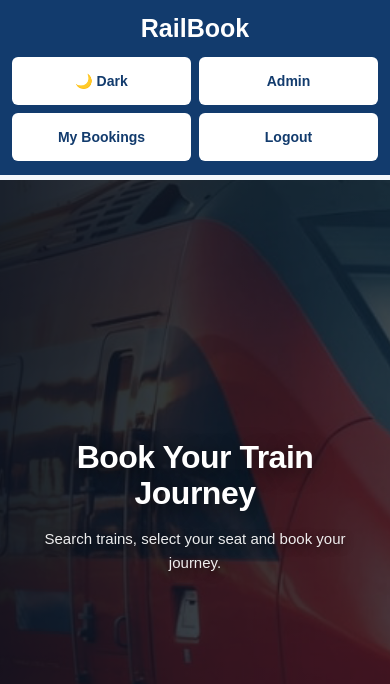
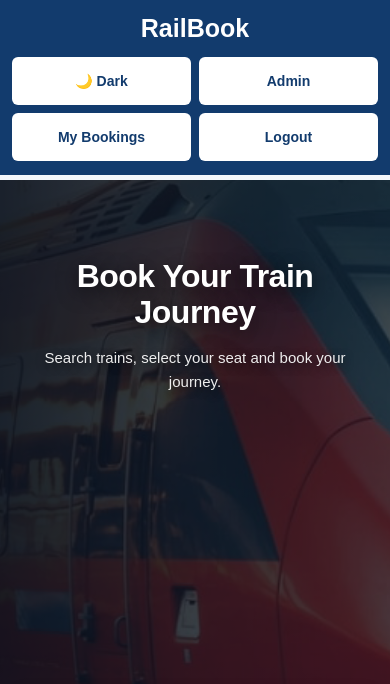
Before and after one commit to RahulDebnath007/railway-booking-system, a React (Vite) app in the folder client/: page / in a window 390 px wide. Shown: the top 684 px of the page. Built offline with nearby package versions, Linux system fonts and the light colour scheme; no server answers; sample sign-in values are in the browser's storage.

Commit message:
css final

```diff
--- a/client/src/index.css
+++ b/client/src/index.css
@@ -2037,7 +2037,7 @@ body.dark-mode .railbook-search-error {
     }
 
     .home-hero + .search-card {
-        margin-top: -40px;
+        margin-top: -372px;
     }
 }
 
@@ -2474,6 +2474,7 @@ body:not(.dark-mode) .home-background .search-card input[type="date"] {
             70px
             20px
             60px;
+        margin-top: 9px;
     }
 
 
```
